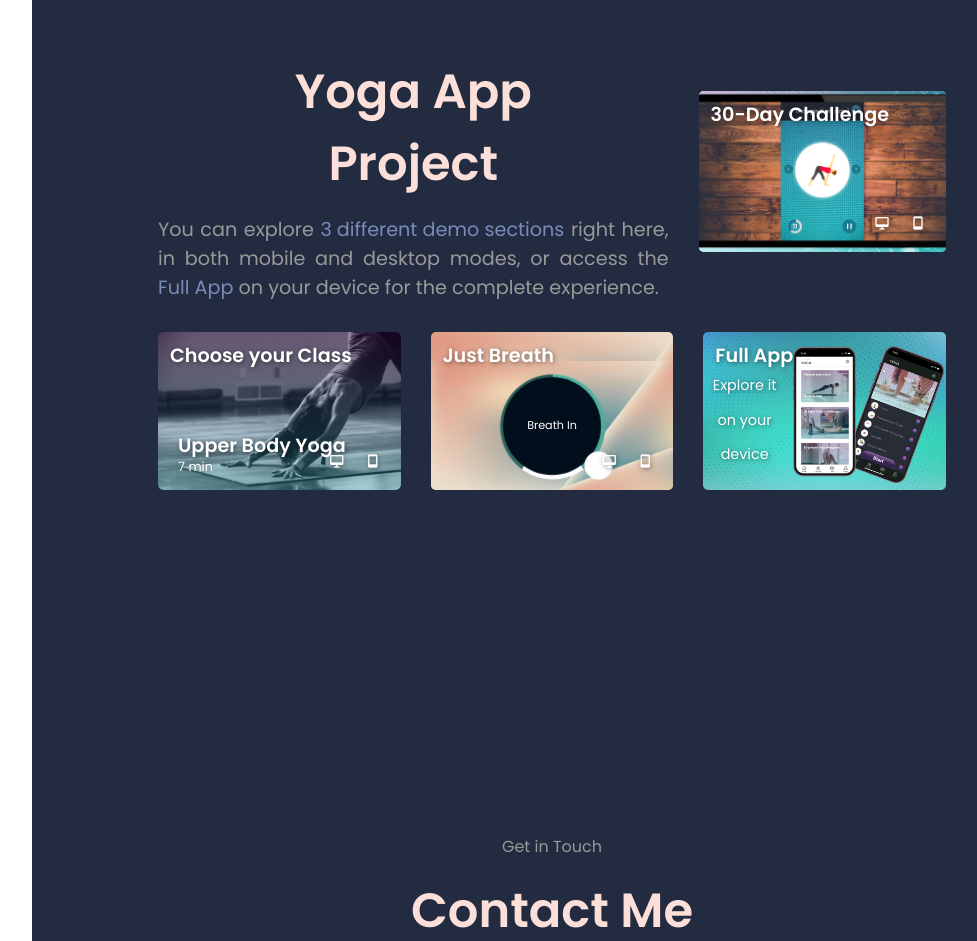
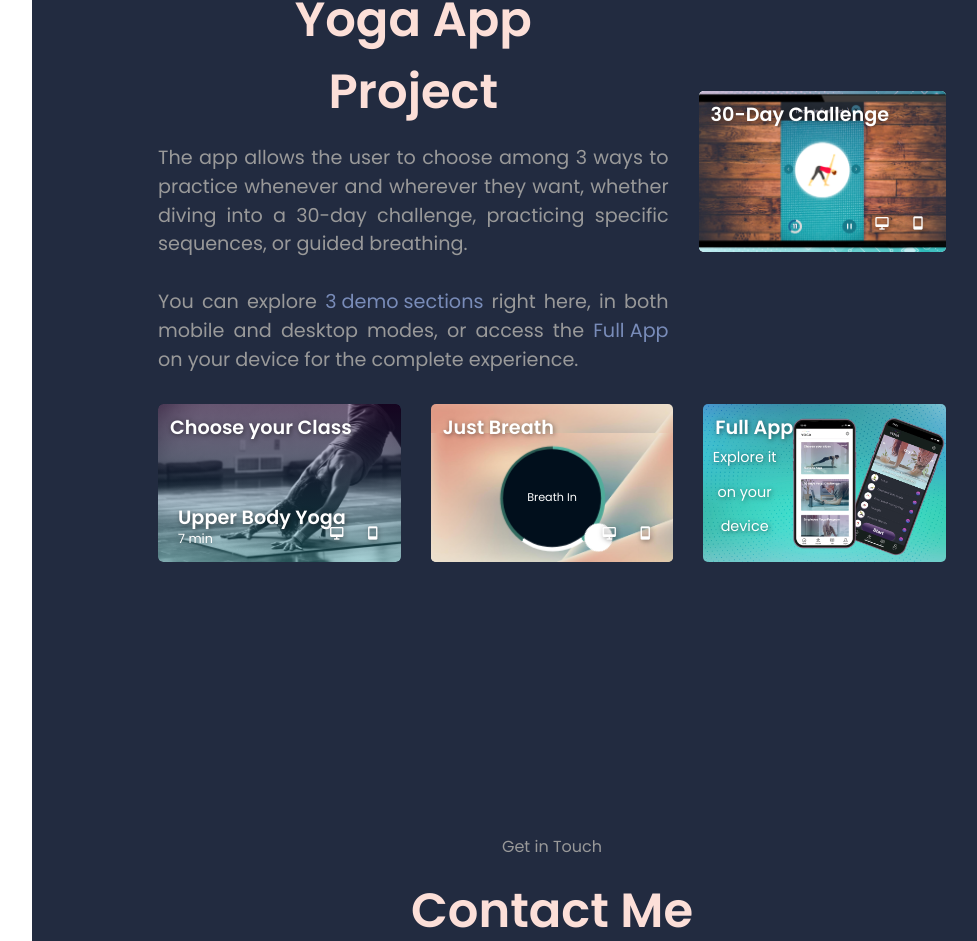
Before and after one commit to GabrielAyilef/WebPortfolioGA, a React (Create React App) app: page / in a window 1280 px wide. Shown: the part 1671-2612 px from the top of the page, without its empty margins (238-1215 px from the left). Built offline with nearby package versions, Linux system fonts and the light colour scheme.

Commit message:
Home text

```diff
--- a/src/components/main/projects/home/Home.js
+++ b/src/components/main/projects/home/Home.js
@@ -54,16 +54,21 @@ function Home() {
         <h1 className="title">Yoga App Project</h1>
         {isMobile ? (
           <p className="project-description ">
+            The app allows the user to choose among 3 ways to practice whenever
+            and wherever they want, whether diving into a 30-day challenge,
+            practicing specific sequences, or guided breathing.<br></br>
             You can explore <span> 3 different demo sections</span> right here,
             or access the <span>Full App</span> on your device for the complete
             experience.
           </p>
         ) : (
           <p className="project-description ">
-            {" "}
-            You can explore <span>3 different demo sections</span> right here,
-            in both mobile and desktop modes, or access the{" "}
-            <span>Full App</span> on your device for the complete experience.
+            The app allows the user to choose among 3 ways to practice whenever
+            and wherever they want, whether diving into a 30-day challenge,
+            practicing specific sequences, or guided breathing.<br></br>{" "}
+            <br></br>You can explore <span>3 demo sections</span> right here, in
+            both mobile and desktop modes, or access the <span>Full App</span>{" "}
+            on your device for the complete experience.
           </p>
         )}
       </div>
```
